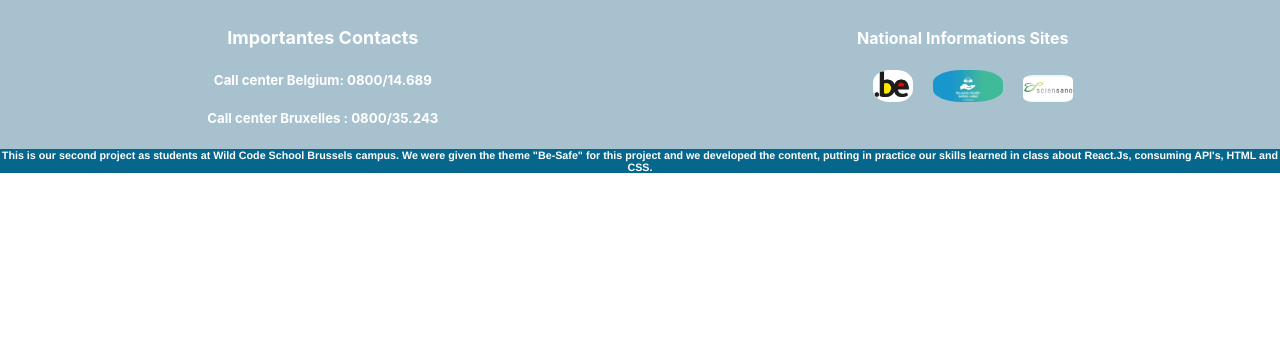
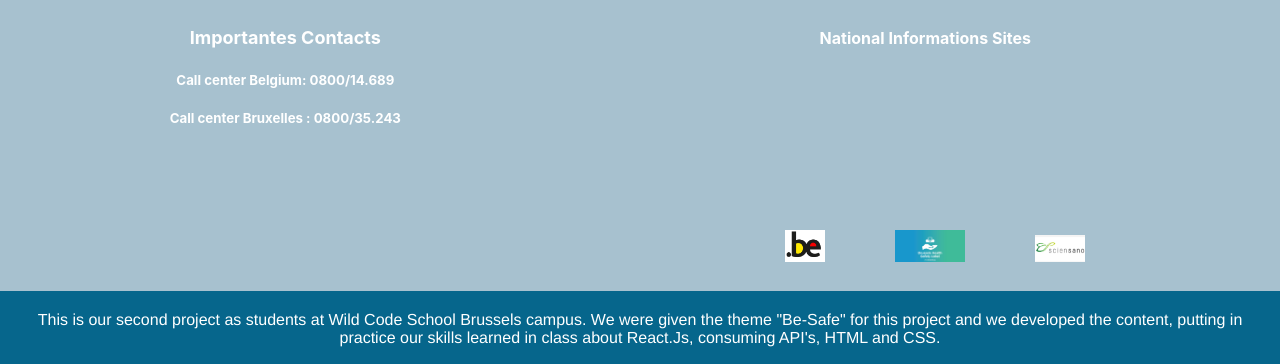
Before and after one commit to MP-C/project2_Be-safe, a React (Create React App) app: page / in a window 1280 px wide. Shown: the part 918-1282 px from the top of the page. Before the commit the page ends 1091 px from the top, so only its background shows below. Built offline with nearby package versions, Linux system fonts and the light colour scheme; grey boxes are pictures that could not be loaded.

Commit message:
update logo

```diff
--- a/src/Components/Body/Body.js
+++ b/src/Components/Body/Body.js
@@ -21,6 +21,8 @@ export default function Body() {
     const filteredCountry = covidCase
         ? covidCase.find((item) => item.Country.includes(country))
         : null;
+
+
 
     return (
         <div id="body">
--- a/src/Components/Footer/Footer.css
+++ b/src/Components/Footer/Footer.css
@@ -38,26 +38,27 @@ Footer Mario
 }
 
 .logo_contact_be_belgium{
-    border-radius:40%;
-    width: 20%;
+    margin: 25px;
+    width: 40%;
 }
 
 .logo_contact_be_brussels{
-    border-radius: 40%;
-    width: 20%;
+    margin: 25px;
+    width: 40%;
 }
 
 .logo_contact_be_Sciensano{
-    border-radius: 20%;
-    width: 30%;
+    margin: 25px;
+    width: 40%;
 }
 
 .headear_text_identification{
-    justify-content: center;
+    text-align: center;
     color: white;
     font-family: Helvetica;
     background-color: rgb(6, 102, 140);
     margin:auto;
+    padding: 20px;
 }
 
 @media (min-width: 480px){
@@ -81,6 +82,7 @@ Footer Mario
 
     .logo_contact_be_belgium{
         width: 40px;
+        margin-top: 10em;
     }
 
     .logo_contact_be_brussels{
--- a/src/Components/Footer/Footer.js
+++ b/src/Components/Footer/Footer.js
@@ -36,10 +36,10 @@ export default function Footer() {
             </div>
           </div>
         </div>
-        <h6 className="headear_text_identification">
+        <p className="headear_text_identification">
           This is our second project as students at Wild Code School Brussels campus.
           We were given the theme "Be-Safe" for this project and we developed the content,
-          putting in practice our skills learned in class about React.Js, consuming API's, HTML and CSS. </h6>
+          putting in practice our skills learned in class about React.Js, consuming API's, HTML and CSS. </p>
       </div>
     </div>
   )
--- a/src/Components/Map/Map.js
+++ b/src/Components/Map/Map.js
@@ -1,6 +1,5 @@
 import React from 'react';
 import { MapContainer, TileLayer } from 'react-leaflet';
-
 import './Map.css';
 
 export default function Map() {
```
